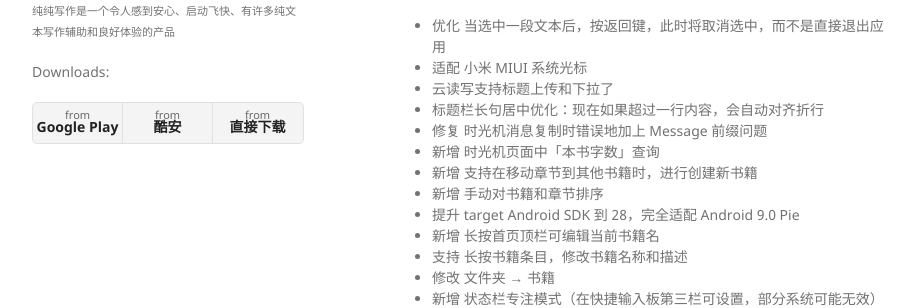
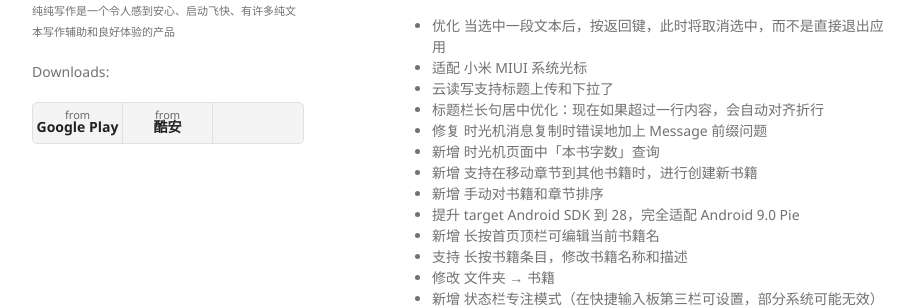
Before and after one commit to PureWriter/writer.drakeet.com, a Jekyll site: the page built from index.md, in a window 1280 px wide. Shown: the part 295-603 px from the top of the page, without its empty margins (178-1101 px from the left). Built offline with Jekyll 4.4.1, drawn with Linux system fonts in a browser that asks for light colours; our own code applies the rules of GitHub Pages for plain Markdown files.

Commit message:
Update default.html

```diff
--- a/_layouts/default.html
+++ b/_layouts/default.html
@@ -27,7 +27,6 @@
         <ul class="downloads">
           <li><a href="{{ site.google_play }}">from <strong>Google Play</strong></a></li>
           <li><a href="{{ site.coolapk }}">from <strong>酷安</strong></a></li>
-          <li><a href="{{ site.direct }}">from <strong>直接下载</strong></a></li>
         </ul>
         {% endif %}
       </header>
```
